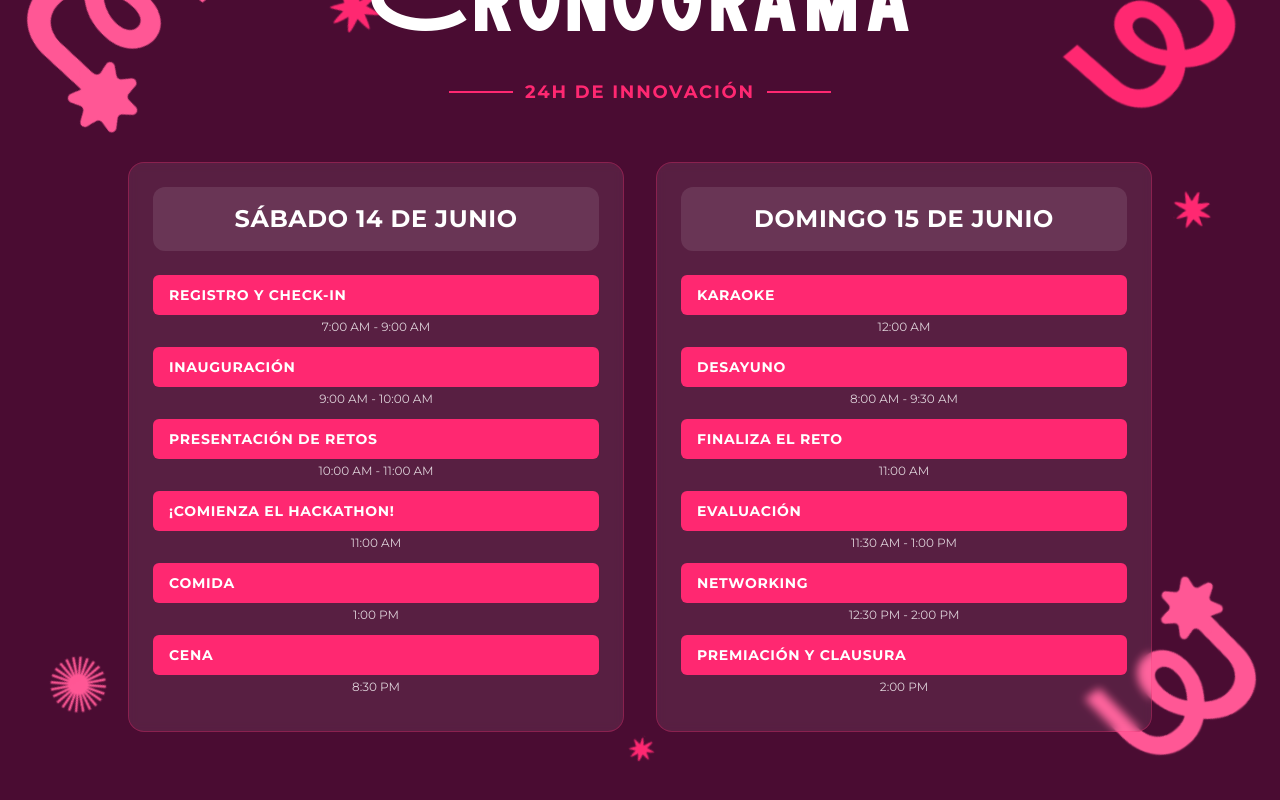
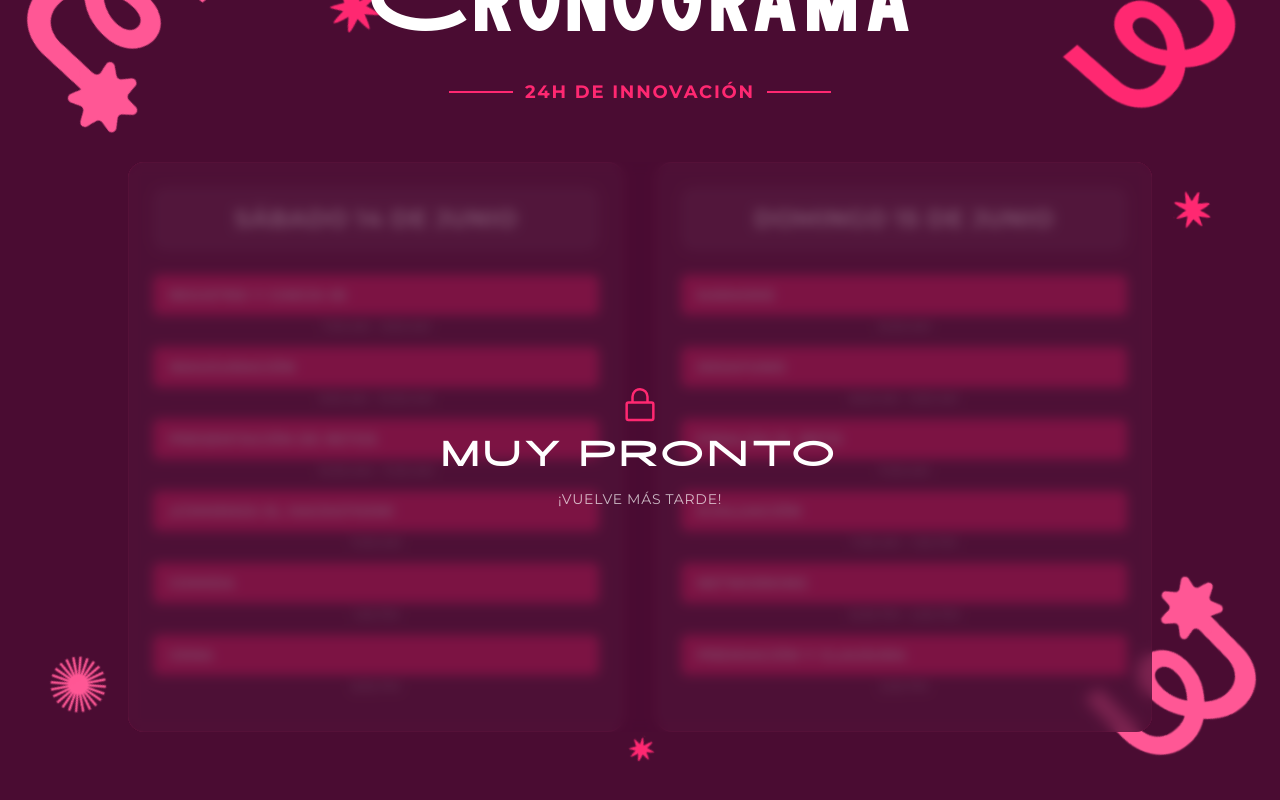
Before and after one commit to WIT-MTY/webpage_h4h, a Next.js app: page / in a window 1280 px wide. Shown: the part 3322-4122 px from the top of the page. Built offline with nearby package versions, Linux system fonts and the light colour scheme.

Commit message:
Primer Merge -Calendrio bloqueado-

```diff
--- a/app/pages/calendarioSection.tsx
+++ b/app/pages/calendarioSection.tsx
@@ -19,6 +19,7 @@ const abrirEvento = (eventoId: string, totalImagenes: number) => {
     document.body.classList.add('modal-open');
     document.body.dispatchEvent(new Event('modalopen'));
   };
+
   const cerrarEvento = () => {
     setEventoSeleccionado(null);
     const scrollY = document.body.style.top;
@@ -120,7 +121,6 @@ const cerrarEvento = () => {
     }
   ];
 
-  // Obtiene el evento activo a partir del id seleccionado
   const eventoActivo = (() => {
     if (!eventoSeleccionado) return null;
     const [dia, indexStr] = eventoSeleccionado.split("-");
@@ -134,13 +134,11 @@ const cerrarEvento = () => {
       className="relative min-h-screen overflow-hidden py-20 px-4"
       style={{ backgroundColor: "#4A0C32" }}
     >
-      {/* ── Fondo decorativo ── */}
       <BackgroundDecor />
 
-      {/* ── Contenido ── */}
       <div className="relative z-10 max-w-5xl mx-auto">
         <div className="text-center mb-14">
-          <h1 className="font-high-cruiser text-3xl sm:text-5xl md:text-6xl lg:text-7xl xl:text-8xl text-white text-center mb-6 z-10">
+          <h1 className="font-high-cruiser text-3xl sm:text-5xl md:text-6xl lg:text-7xl xl:text-8xl text-white text-center mb-6">
             Cronograma
           </h1>
           <div className="flex items-center justify-center gap-3">
@@ -152,7 +150,33 @@ const cerrarEvento = () => {
           </div>
         </div>
 
+        {/* <div> /}
+        {/* --> panel muy pronto */}
+        <div className="relative">
+          <div
+            className="absolute inset-0 rounded-2xl flex flex-col items-center justify-center gap-3 z-20"
+            style={{
+              backdropFilter: "blur(6px)",
+              WebkitBackdropFilter: "blur(6px)",
+              background: "rgba(74, 12, 50, 0.72)",
+              cursor: "default",
+            }}
+          >
+            <svg className="w-10 h-10" fill="none" stroke="#ff2871" strokeWidth={1.5} viewBox="0 0 24 24">
+              <path strokeLinecap="round" strokeLinejoin="round"
+                d="M16.5 10.5V7a4.5 4.5 0 10-9 0v3.5M5 10.5h14a1 1 0 011 1V20a1 1 0 01-1 1H5a1 1 0 01-1-1v-8.5a1 1 0 011-1z" />
+            </svg>
+            <p className="font-high-cruiser text-neutro-blanco text-4xl tracking-widest uppercase">
+              Muy Pronto
+            </p>
+            <p className="font-montserrat text-neutro-blanco text-sm opacity-70 tracking-wider uppercase">
+              ¡Vuelve más tarde!
+            </p>
+          </div>
+          {/* --> panel muy pronto: FIN */}
+
           <div className="grid lg:grid-cols-2 gap-8">
+
             {/* Sábado */}
             <div
               className="rounded-2xl p-6"
@@ -210,10 +234,13 @@ const cerrarEvento = () => {
                 ))}
               </div>
             </div>
+
           </div>
         </div>
+        {/* --> panel muy pronto: cierra el div wrapper del grid */}
 
-      {/* ── Modal ── */}
+      </div>
+
       <EventoModal
         eventoSeleccionado={eventoSeleccionado}
         evento={eventoActivo}
```
Lines whose indentation alone changed are shown as unchanged.
